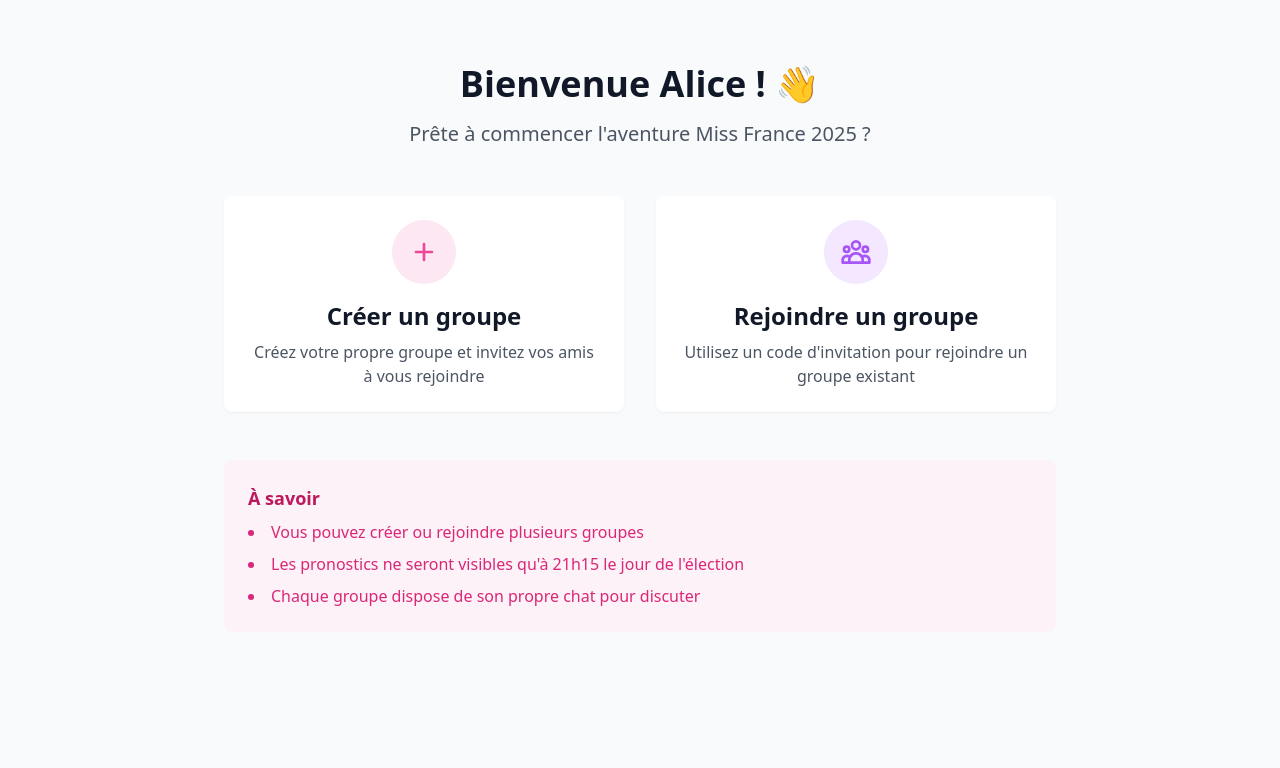
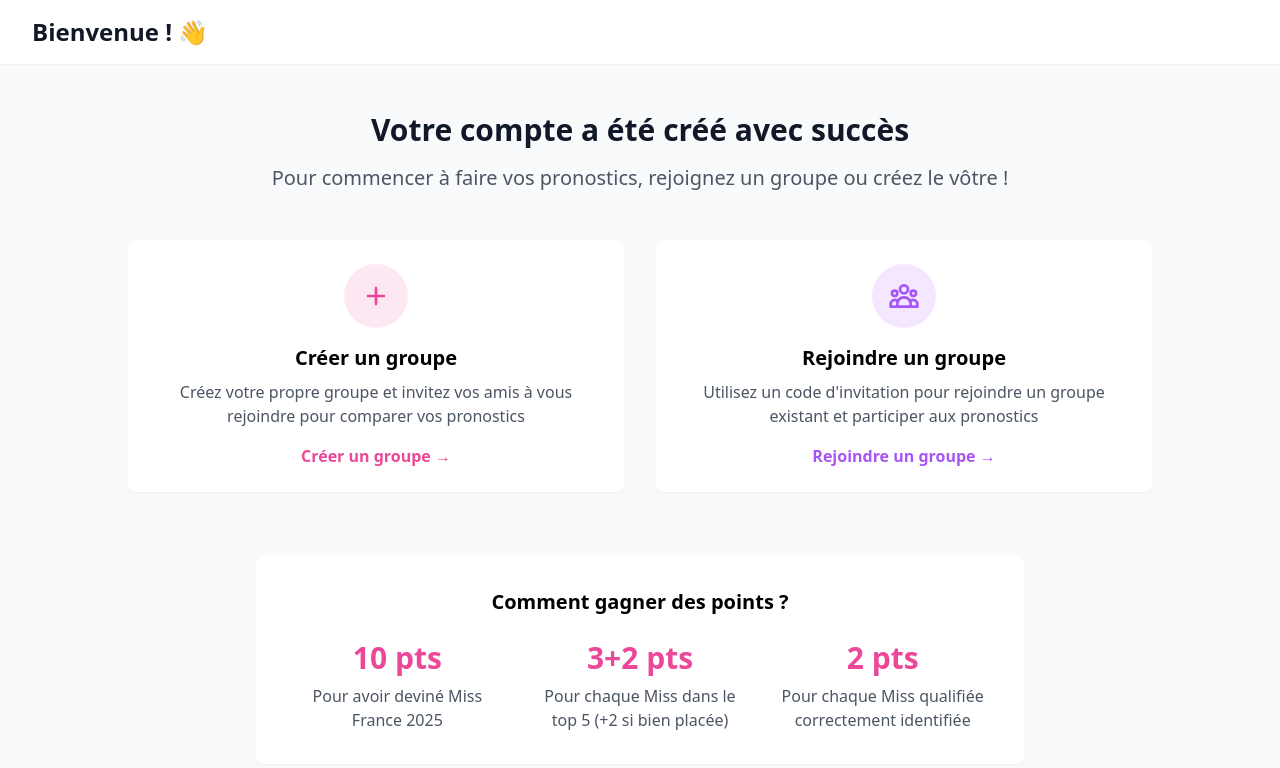
Before and after one commit to kuroroLuciferPhantom/miss-france-predictions, a React (Create React App) app: page /onboarding in a window 1280 px wide. Shown: the top 768 px of the page. Built offline with nearby package versions, Linux system fonts and the light colour scheme; no server answers; the database is empty; sample sign-in values are in the browser's storage.

Commit message:
Add OnboardingPage with group options and points system

```diff
--- a/src/pages/onboarding/OnboardingPage.jsx
+++ b/src/pages/onboarding/OnboardingPage.jsx
@@ -1,204 +1,97 @@
-import React, { useState } from 'react';
+import React from 'react';
+import { useNavigate } from 'react-router-dom';
+import { useAuthContext } from '../../contexts/AuthContext';
 
-const CreateGroupModal = ({ isOpen, onClose, onSubmit }) => {
-  const [groupName, setGroupName] = useState('');
+const OnboardingPage = () => {
+  const navigate = useNavigate();
+  const { user } = useAuthContext();
 
-  if (!isOpen) return null;
-
-  return (
-    <div className="fixed inset-0 bg-black bg-opacity-50 z-50 flex items-center justify-center">
-      <div className="bg-white rounded-lg p-6 max-w-md w-full mx-4">
-        <h3 className="text-2xl font-bold mb-4">Créer un groupe</h3>
-
-        <form onSubmit={(e) => {
-          e.preventDefault();
-          onSubmit(groupName);
-        }}>
-          <div className="mb-4">
-            <label htmlFor="groupName" className="block text-sm font-medium text-gray-700 mb-2">
-              Nom du groupe
-            </label>
-            <input
-              type="text"
-              id="groupName"
-              value={groupName}
-              onChange={(e) => setGroupName(e.target.value)}
-              placeholder="Ex: Les experts Miss France"
-              className="w-full px-3 py-2 border border-gray-300 rounded-md shadow-sm focus:outline-none focus:ring-pink-500 focus:border-pink-500"
-              required
-            />
-          </div>
-
-          <div className="flex justify-end space-x-3">
-            <button
-              type="button"
-              onClick={onClose}
-              className="px-4 py-2 text-gray-600 hover:text-gray-800"
-            >
-              Annuler
-            </button>
-            <button
-              type="submit"
-              className="px-4 py-2 bg-pink-500 text-white rounded hover:bg-pink-600"
-            >
-              Créer le groupe
-            </button>
-          </div>
-        </form>
-      </div>
-    </div>
-  );
-};
-
-const JoinGroupModal = ({ isOpen, onClose, onSubmit }) => {
-  const [inviteCode, setInviteCode] = useState('');
-  const [error, setError] = useState('');
-
-  if (!isOpen) return null;
-
-  const handleSubmit = (e) => {
-    e.preventDefault();
-    setError('');
-
-    if (inviteCode.length < 6) {
-      setError('Code d\'invitation invalide');
-      return;
-    }
-
-    onSubmit(inviteCode);
+  const handleCreateGroup = () => {
+    navigate('/group/create');
   };
 
-  return (
-    <div className="fixed inset-0 bg-black bg-opacity-50 z-50 flex items-center justify-center">
-      <div className="bg-white rounded-lg p-6 max-w-md w-full mx-4">
-        <h3 className="text-2xl font-bold mb-4">Rejoindre un groupe</h3>
-
-        <form onSubmit={handleSubmit}>
-          <div className="mb-4">
-            <label htmlFor="inviteCode" className="block text-sm font-medium text-gray-700 mb-2">
-              Code d'invitation
-            </label>
-            <input
-              type="text"
-              id="inviteCode"
-              value={inviteCode}
-              onChange={(e) => setInviteCode(e.target.value.toUpperCase())}
-              placeholder="Entrez le code"
-              className="w-full px-3 py-2 border border-gray-300 rounded-md shadow-sm focus:outline-none focus:ring-pink-500 focus:border-pink-500 uppercase"
-              required
-            />
-            {error && (
-              <p className="mt-2 text-sm text-red-600">{error}</p>
-            )}
-          </div>
-
-          <div className="flex justify-end space-x-3">
-            <button
-              type="button"
-              onClick={onClose}
-              className="px-4 py-2 text-gray-600 hover:text-gray-800"
-            >
-              Annuler
-            </button>
-            <button
-              type="submit"
-              className="px-4 py-2 bg-pink-500 text-white rounded hover:bg-pink-600"
-            >
-              Rejoindre
-            </button>
-          </div>
-        </form>
-      </div>
-    </div>
-  );
-};
-
-const OnboardingPage = () => {
-  const [showCreateModal, setShowCreateModal] = useState(false);
-  const [showJoinModal, setShowJoinModal] = useState(false);
-  const username = "Alice"; // À récupérer depuis le contexte d'authentification
-
-  const handleCreateGroup = (groupName) => {
-    console.log('Création du groupe:', groupName);
-    setShowCreateModal(false);
-  };
-
-  const handleJoinGroup = (inviteCode) => {
-    console.log('Rejoindre le groupe avec le code:', inviteCode);
-    setShowJoinModal(false);
+  const handleJoinGroup = () => {
+    navigate('/group/join');
   };
 
   return (
     <div className="min-h-screen bg-gray-50">
-      <div className="max-w-4xl mx-auto px-4 py-16 sm:px-6 lg:px-8">
+      {/* Header */}
+      <header className="bg-white shadow-sm">
+        <div className="max-w-7xl mx-auto py-4 px-4 sm:px-6 lg:px-8">
+          <h1 className="text-2xl font-bold text-gray-900">
+            Bienvenue {user?.username} ! 👋
+          </h1>
+        </div>
+      </header>
+
+      <main className="max-w-7xl mx-auto px-4 py-12 sm:px-6 lg:px-8">
         {/* Message de bienvenue */}
         <div className="text-center mb-12">
-          <h1 className="text-4xl font-bold text-gray-900 mb-4">
-            Bienvenue {username} ! 👋
-          </h1>
+          <h2 className="text-3xl font-bold text-gray-900 mb-4">
+            Votre compte a été créé avec succès
+          </h2>
           <p className="text-xl text-gray-600">
-            Prête à commencer l'aventure Miss France 2025 ?
+            Pour commencer à faire vos pronostics, rejoignez un groupe ou créez le vôtre !
           </p>
         </div>
 
-        {/* Options principales */}
-        <div className="grid grid-cols-1 md:grid-cols-2 gap-8">
+        {/* Options de groupe */}
+        <div className="grid grid-cols-1 md:grid-cols-2 gap-8 max-w-5xl mx-auto">
           {/* Créer un groupe */}
           <div
+            onClick={handleCreateGroup}
             className="bg-white rounded-lg shadow-sm hover:shadow-md transition-shadow p-6 flex flex-col items-center text-center cursor-pointer"
-            onClick={() => setShowCreateModal(true)}
           >
             <div className="bg-pink-100 rounded-full p-4 mb-4">
               <svg xmlns="http://www.w3.org/2000/svg" className="h-8 w-8 text-pink-500" fill="none" viewBox="0 0 24 24" stroke="currentColor">
                 <path strokeLinecap="round" strokeLinejoin="round" strokeWidth={2} d="M12 6v6m0 0v6m0-6h6m-6 0H6" />
               </svg>
             </div>
-            <h2 className="text-2xl font-bold text-gray-900 mb-2">Créer un groupe</h2>
-            <p className="text-gray-600">
-              Créez votre propre groupe et invitez vos amis à vous rejoindre
+            <h3 className="text-xl font-semibold mb-2">Créer un groupe</h3>
+            <p className="text-gray-600 mb-4">
+              Créez votre propre groupe et invitez vos amis à vous rejoindre pour comparer vos pronostics
             </p>
+            <span className="text-pink-500 font-semibold">Créer un groupe →</span>
           </div>
 
           {/* Rejoindre un groupe */}
           <div
+            onClick={handleJoinGroup}
             className="bg-white rounded-lg shadow-sm hover:shadow-md transition-shadow p-6 flex flex-col items-center text-center cursor-pointer"
-            onClick={() => setShowJoinModal(true)}
           >
             <div className="bg-purple-100 rounded-full p-4 mb-4">
               <svg xmlns="http://www.w3.org/2000/svg" className="h-8 w-8 text-purple-500" fill="none" viewBox="0 0 24 24" stroke="currentColor">
                 <path strokeLinecap="round" strokeLinejoin="round" strokeWidth={2} d="M17 20h5v-2a3 3 0 00-5.356-1.857M17 20H7m10 0v-2c0-.656-.126-1.283-.356-1.857M7 20H2v-2a3 3 0 015.356-1.857M7 20v-2c0-.656.126-1.283.356-1.857m0 0a5.002 5.002 0 019.288 0M15 7a3 3 0 11-6 0 3 3 0 016 0zm6 3a2 2 0 11-4 0 2 2 0 014 0zM7 10a2 2 0 11-4 0 2 2 0 014 0z" />
               </svg>
             </div>
-            <h2 className="text-2xl font-bold text-gray-900 mb-2">Rejoindre un groupe</h2>
-            <p className="text-gray-600">
-              Utilisez un code d'invitation pour rejoindre un groupe existant
+            <h3 className="text-xl font-semibold mb-2">Rejoindre un groupe</h3>
+            <p className="text-gray-600 mb-4">
+              Utilisez un code d'invitation pour rejoindre un groupe existant et participer aux pronostics
             </p>
+            <span className="text-purple-500 font-semibold">Rejoindre un groupe →</span>
           </div>
         </div>
 
-        {/* Informations supplémentaires */}
-        <div className="mt-12 bg-pink-50 rounded-lg p-6">
-          <h3 className="text-lg font-semibold text-pink-700 mb-2">À savoir</h3>
-          <ul className="list-disc list-inside space-y-2 text-pink-600">
-            <li>Vous pouvez créer ou rejoindre plusieurs groupes</li>
-            <li>Les pronostics ne seront visibles qu'à 21h15 le jour de l'élection</li>
-            <li>Chaque groupe dispose de son propre chat pour discuter</li>
-          </ul>
+        {/* Comment gagner des points */}
+        <div className="mt-16 bg-white rounded-lg shadow-sm p-8 max-w-3xl mx-auto">
+          <h3 className="text-xl font-semibold mb-6 text-center">Comment gagner des points ?</h3>
+          <div className="grid grid-cols-1 md:grid-cols-3 gap-6">
+            <div className="text-center">
+              <div className="text-3xl font-bold text-pink-500 mb-2">10 pts</div>
+              <p className="text-gray-600">Pour avoir deviné Miss France 2025</p>
+            </div>
+            <div className="text-center">
+              <div className="text-3xl font-bold text-pink-500 mb-2">3+2 pts</div>
+              <p className="text-gray-600">Pour chaque Miss dans le top 5 (+2 si bien placée)</p>
+            </div>
+            <div className="text-center">
+              <div className="text-3xl font-bold text-pink-500 mb-2">2 pts</div>
+              <p className="text-gray-600">Pour chaque Miss qualifiée correctement identifiée</p>
+            </div>
+          </div>
         </div>
-      </div>
-
-      {/* Modales */}
-      <CreateGroupModal
-        isOpen={showCreateModal}
-        onClose={() => setShowCreateModal(false)}
-        onSubmit={handleCreateGroup}
-      />
-
-      <JoinGroupModal
-        isOpen={showJoinModal}
-        onClose={() => setShowJoinModal(false)}
-        onSubmit={handleJoinGroup}
-      />
+      </main>
     </div>
   );
 };
```
